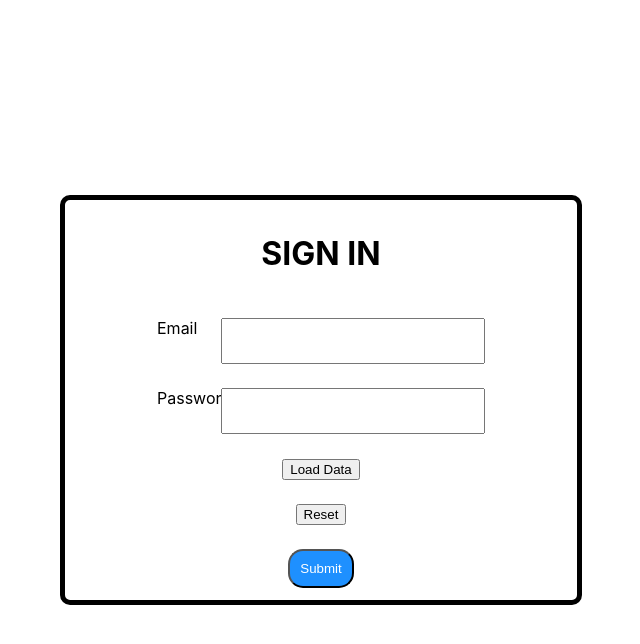
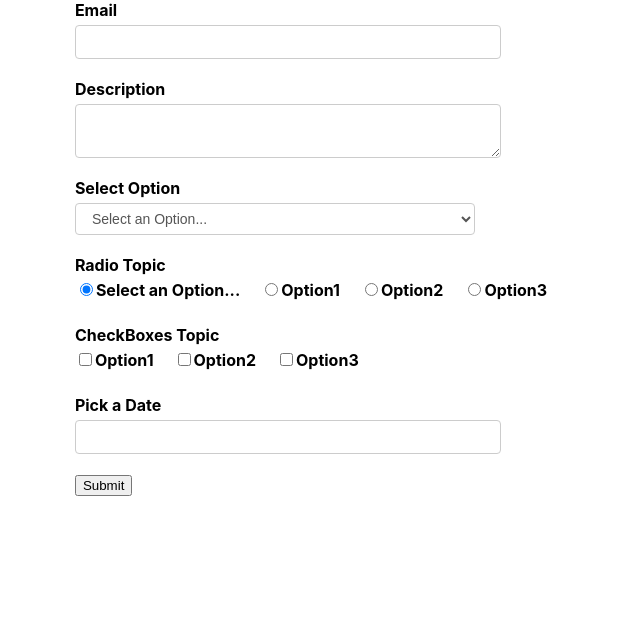
Before and after one commit to personal2004/REACT_Formik, a React (Create React App) app: page / in a window 1280 px wide. Shown: the top 644 px of the page, without its empty margins (319-959 px from the left). Built offline with nearby package versions, Linux system fonts and the light colour scheme.

Commit message:
Created Reusable Component

```diff
--- a/package.json
+++ b/package.json
@@ -8,6 +8,7 @@
     "@testing-library/user-event": "^13.5.0",
     "formik": "^2.4.6",
     "react": "^18.3.1",
+    "react-datepicker": "^7.3.0",
     "react-dom": "^18.3.1",
     "react-router-dom": "^6.26.1",
     "react-scripts": "5.0.1",
--- a/src/App.css
+++ b/src/App.css
@@ -1,38 +1,41 @@
 .App {
-  text-align: center;
+  display: flex;
+  justify-content: center;
 }
 
-.App-logo {
-  height: 40vmin;
-  pointer-events: none;
+label {
+  font-weight: bold;
+  display: flex;
+  margin-bottom: 5px;
 }
 
-@media (prefers-reduced-motion: no-preference) {
-  .App-logo {
-    animation: App-logo-spin infinite 20s linear;
-  }
+input + label {
+  font-weight: bold;
+  display: inline-flex;
+  margin-right: 20px;
 }
 
-.App-header {
-  background-color: #282c34;
-  min-height: 100vh;
-  display: flex;
-  flex-direction: column;
-  align-items: center;
-  justify-content: center;
-  font-size: calc(10px + 2vmin);
-  color: white;
+input[type='text'],
+input[type='email'],
+input[type='password'],
+textarea,
+select {
+  display: block;
+  width: 400px;
+  padding: 6px 12px;
+  font-size: 14px;
+  line-height: 1.42857143;
+  color: #555;
+  background-color: #fff;
+  background-image: none;
+  border: 1px solid #ccc;
+  border-radius: 4px;
 }
 
-.App-link {
-  color: #61dafb;
+.form-control {
+  margin-bottom: 20px;
 }
 
-@keyframes App-logo-spin {
-  from {
-    transform: rotate(0deg);
-  }
-  to {
-    transform: rotate(360deg);
-  }
+.error {
+  color: red;
 }
--- a/src/App.js
+++ b/src/App.js
@@ -1,15 +1,18 @@
 import './App.css';
-import SignIn from './components/signinform/signin';
 import {BrowserRouter as Router,Route,Routes} from 'react-router-dom';
 import YoutubeForm from './components/youtubeform/youtubeform';
+import FormikContainer from './components/FormContainer/formContainer';
 function App() {
   return (
+    <div className='App'>
       <Router>
       <Routes>
-        <Route path='/' element={<SignIn/>}/>
+        <Route path='/' element={<FormikContainer/>}/>
         <Route path='/youtube' element={<YoutubeForm/>}/>
       </Routes>
       </Router>
+    </div>
+
   );
 }
 
--- /dev/null
+++ b/src/components/CheckBox/checkbox.jsx
@@ -0,0 +1,34 @@
+import React from 'react'
+import { Field, ErrorMessage } from 'formik'
+import TextError from '../youtubeform/error'
+
+function Checkbox (props) {
+  const { label, name, options, ...rest } = props
+  return (
+    <div className='form-control'>
+      <label>{label}</label>
+      <Field name={name} >
+        {({ field }) => {
+          return options.map(option => {
+            return (
+              <React.Fragment key={option.key}>
+                <input
+                  type='checkbox'
+                  id={option.value}
+                  {...field}
+                  {...rest}
+                  value={option.value}
+                  checked={field.value.includes(option.value)}
+                />
+                <label htmlFor={option.value}>{option.key}</label>
+              </React.Fragment>
+            )
+          })
+        }}
+      </Field>
+      <ErrorMessage component={TextError} name={name} />
+    </div>
+  )
+}
+
+export default Checkbox
--- /dev/null
+++ b/src/components/Datepicker/datePicker.jsx
@@ -0,0 +1,31 @@
+import DateView from 'react-datepicker';
+import 'react-datepicker/dist/react-datepicker.module.css';
+import { Field,ErrorMessage} from 'formik';
+import TextError from '../youtubeform/error';
+const DatePicker=(props)=>{
+    const { label, name, ...rest } = props
+    return (
+      <div className='form-control'>
+        <label htmlFor={name}>{label}</label>
+        <Field name={name}>
+          {({ form, field }) => {
+            const { setFieldValue } = form
+            const { value } = field
+            return (
+              <DateView
+                type='date'
+                id={name}
+                {...field}
+                {...rest}
+                selected={value}
+                onChange={val => setFieldValue(name, val)}
+              />
+            )
+          }}
+        </Field>
+        <ErrorMessage component={TextError} name={name} />
+      </div>
+    )
+}
+
+export default DatePicker
--- /dev/null
+++ b/src/components/FormContainer/formContainer.js
@@ -0,0 +1,66 @@
+import { Formik,Form } from "formik";
+import * as Yup from 'yup';
+import FormikControl from "../FormikControl/formikControl";
+
+const FormikContainer=()=>{
+    const option=[
+        {key:'Select an Option...', value:''},
+        {key:'Option1',value:'sOption1'},
+        {key:'Option2',value:'sOption2'},
+        {key:'Option3',value:'sOption3'},
+    ]
+    const radioption=[
+        {key:'Select an Option...', value:''},
+        {key:'Option1',value:'rOption1'},
+        {key:'Option2',value:'rOption2'},
+        {key:'Option3',value:'rOption3'},
+    ]
+    const checkboxption=[
+        {key:'Option1',value:'cOption1'},
+        {key:'Option2',value:'cOption2'},
+        {key:'Option3',value:'cOption3'},
+    ]
+    const initialValues={
+        email:'',
+        description:'',
+        selectoption:option[0].value,
+        radiooption:'',
+        checkbox:[],
+        birthdate:null,
+    };
+    const validationSchema=Yup.object({
+        email:Yup.string()
+        .required('Required !')
+        .email('Give Correct Email'),
+        description:Yup.string().required('Required !'),
+        selectoption:Yup.string().required('Required !'),
+        radiooption:Yup.string().required('Required !'),
+        checkbox:Yup.array().required('Required !'),
+        birthdate:Yup.date().required('Required !').nullable(),
+    });
+
+    const onSubmit=(values)=>(console.log(values));
+    return(
+        <div>
+        <Formik
+        initialValues={initialValues}
+        validationSchema={validationSchema}
+        onSubmit={onSubmit} >
+            {
+                formik=>(
+                    <Form>
+                        <FormikControl control='input' label='Email' type="email" name="email"/>
+                        <FormikControl control='textarea' label='Description'  name="description"/>
+                        <FormikControl control='select' label='Select Option' name='selectoption'options={option}/>
+                        <FormikControl control='radio' label='Radio Topic' name='radiooption'options={radioption}/>
+                        <FormikControl control='checkbox' label='CheckBoxes Topic' name='checkbox'options={checkboxption}/>
+                        <FormikControl control='date' label='Pick a Date' name='birthdate'/>
+                        <button type="submit">Submit</button>
+                    </Form>
+                )
+            }
+        </Formik>
+        </div>
+    );
+}
+export default FormikContainer;
--- /dev/null
+++ b/src/components/FormikControl/formikControl.jsx
@@ -0,0 +1,27 @@
+import Checkbox from "../CheckBox/checkbox"
+import DatePicker from "../Datepicker/datePicker"
+import Input from "../Input/input"
+import RadioButtons from "../Radio/radio"
+import Select from "../Select/select"
+import TextArea from "../TextArea/textArea"
+
+const FormikControl=(props,)=>{
+ const {control,...rest}=props
+ switch(control){
+    case 'input':
+      return <Input {...rest} />
+    case 'textarea':
+        return <TextArea {...rest}/>
+    case 'select':
+        return <Select {...rest}/>
+    case 'radio':
+        return <RadioButtons {...rest}/>
+    case 'checkbox':
+        return <Checkbox {...rest}/>
+    case 'date':
+        return <DatePicker {...rest}/>
+    default:return null
+ }
+
+}
+export default FormikControl;
--- /dev/null
+++ b/src/components/Input/input.jsx
@@ -0,0 +1,14 @@
+import { ErrorMessage, Field } from "formik";
+import TextError from "../youtubeform/error";
+
+const Input=(props)=>{
+    const{label,name,...rest}=props;
+    return(
+        <div className="form-control">
+          <label htmlFor={name}>{label}</label>
+          <Field id={name} name={name} {...rest}/>
+          <ErrorMessage name={name} component={TextError}/>
+        </div>
+    )
+}
+export default Input;
--- /dev/null
+++ b/src/components/Radio/radio.jsx
@@ -0,0 +1,34 @@
+import React from 'react'
+import { Field, ErrorMessage } from 'formik'
+import TextError from '../youtubeform/error'
+
+function RadioButtons (props) {
+  const { label, name, options, ...rest } = props
+  return (
+    <div className='form-control'>
+      <label>{label}</label>
+      <Field name={name} >
+        {({ field }) => {
+          return options.map(option => {
+            return (
+              <React.Fragment key={option.key}>
+                <input
+                  type='radio'
+                  id={option.value}
+                  {...field}
+                  {...rest}
+                  value={option.value}
+                  checked={field.value === option.value}
+                />
+                <label htmlFor={option.value}>{option.key}</label>
+              </React.Fragment>
+            )
+          })
+        }}
+      </Field>
+      <ErrorMessage component={TextError} name={name} />
+    </div>
+  )
+}
+
+export default RadioButtons
--- /dev/null
+++ b/src/components/Select/select.jsx
@@ -0,0 +1,24 @@
+import { ErrorMessage, Field } from "formik";
+import TextError from "../youtubeform/error";
+
+const Select=(props)=>{
+    const{label,name,options,...rest}=props;
+    return(
+        <div className="form-control">
+          <label htmlFor={name}>{label}</label>
+          <Field as='select' id={name} name={name} {...rest}>
+           {
+            options.map((option)=>{
+                return(
+                    <option key={option.value} value={option.value}>
+                       {option.key}
+                    </option>
+                )
+              })
+           }
+          </Field>
+          <ErrorMessage name={name} component={TextError}/>
+        </div>
+    )
+}
+export default Select;
--- /dev/null
+++ b/src/components/TextArea/textArea.jsx
@@ -0,0 +1,14 @@
+import { ErrorMessage, Field } from "formik";
+import TextError from "../youtubeform/error";
+
+const TextArea=(props)=>{
+    const{label,name,...rest}=props;
+    return(
+        <div className="form-control">
+          <label htmlFor={name}>{label}</label>
+          <Field as='textarea' id={name} name={name} {...rest}/>
+          <ErrorMessage name={name} component={TextError}/>
+        </div>
+    )
+}
+export default TextArea;
```
Also changed, not shown: 2 other files (tests, documents, lock files or other folders).
